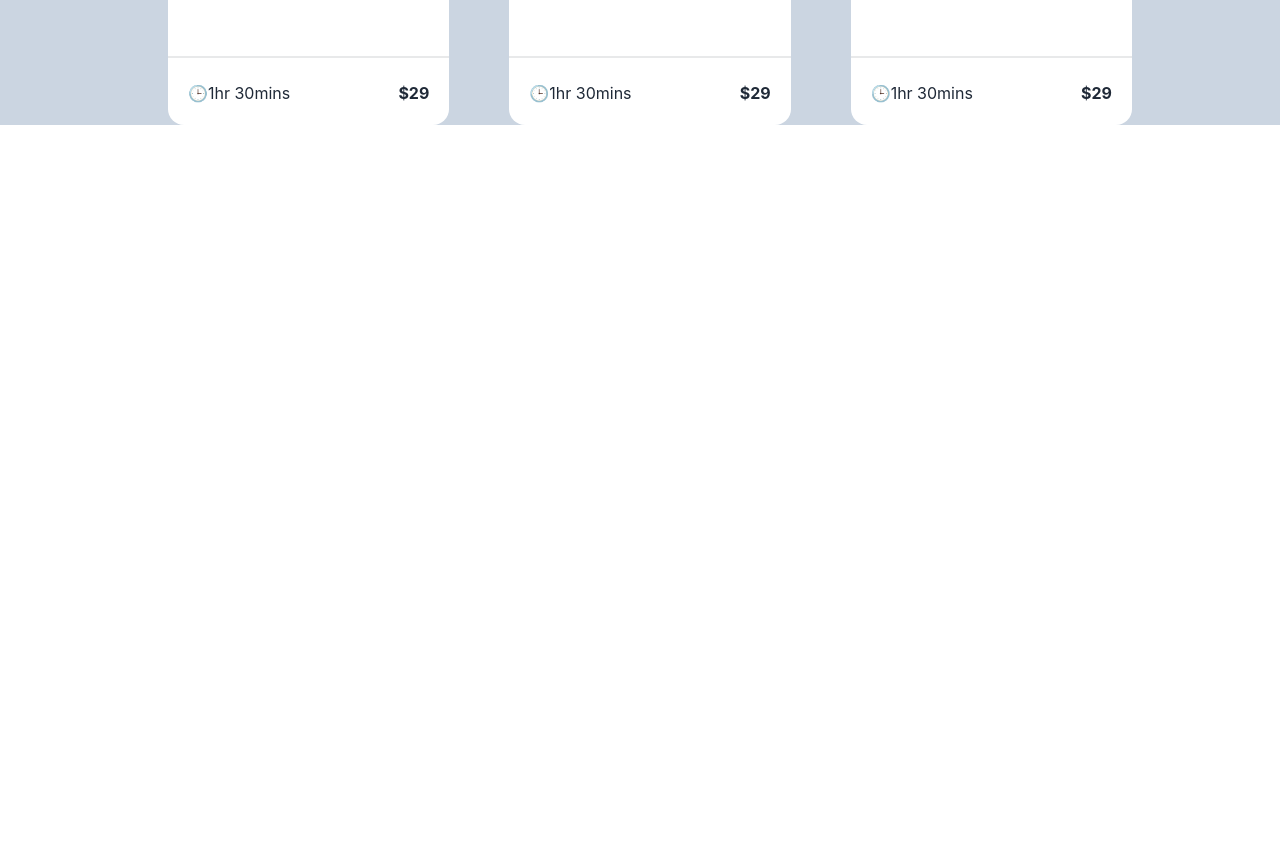
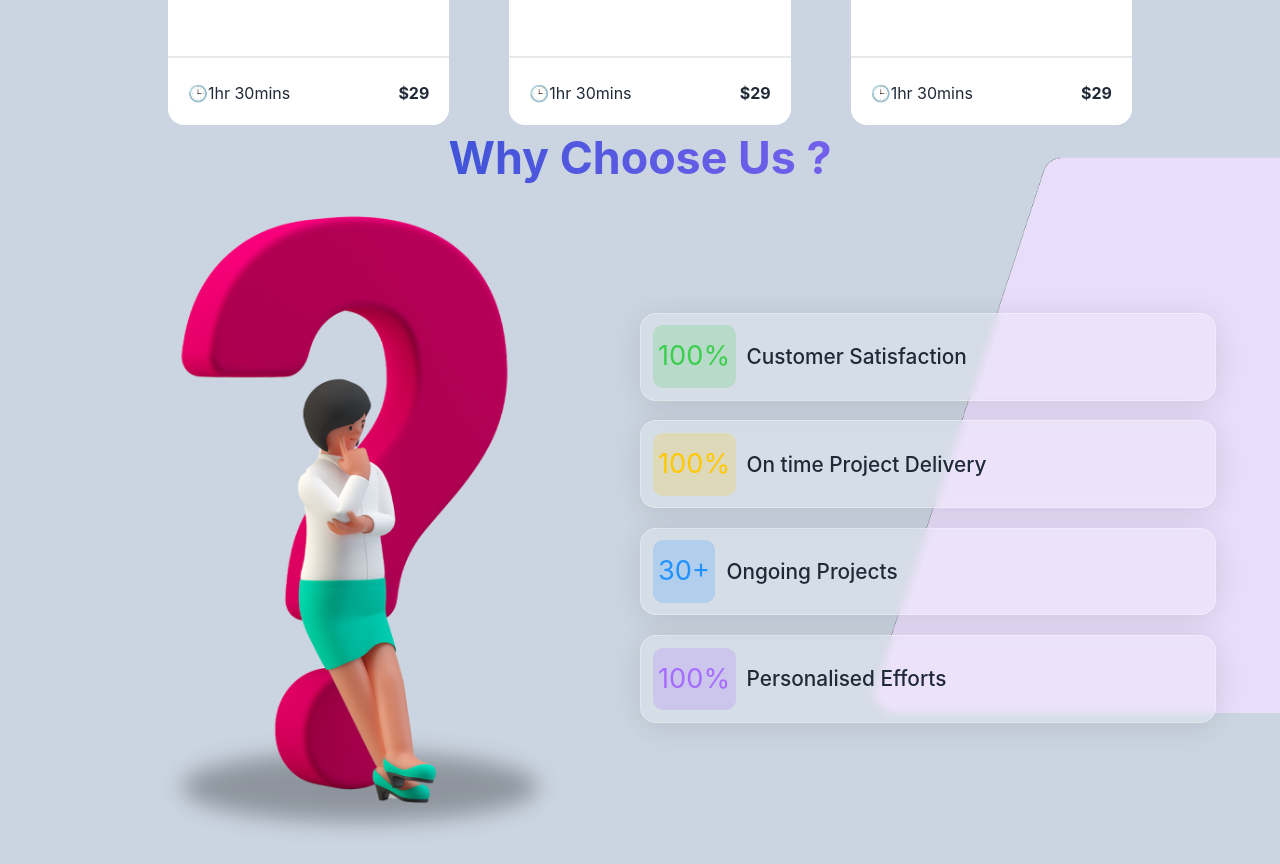
Before and after one commit to aponmahmud1999/Nitex, a React (Create React App) app: page / in a window 1280 px wide. Shown: the part 1180-2044 px from the top of the page. Before the commit the page ends 1305 px from the top, so only its background shows below. Built offline with nearby package versions, Linux system fonts and the light colour scheme.

Commit message:
choose ection

```diff
--- a/src/App.js
+++ b/src/App.js
@@ -3,6 +3,7 @@ import './App.css';
 import Banner from './Components/Banner';
 import Service from './Components/Service';
 import Courses from './Components/Courses';
+import Whychoose from './Components/Whychoose';
 
 
 
@@ -12,6 +13,7 @@ function App() {
       <Banner/>
       <Service/>
       <Courses/>
+      <Whychoose/>
 
 
 
--- a/src/Components/Whychoose.js
+++ b/src/Components/Whychoose.js
@@ -0,0 +1,103 @@
+import React from 'react';
+import ques from './Images/Why choose us images.png'
+
+const Whychoose = () => {
+    return (
+        <div className="bg-[url('/public/Images/choose-bg.png')]"
+        data-aos="fade-up"
+        style={{
+
+          backgroundPosition: "top",
+          backgroundRepeat: "no-repeat",
+          backgroundSize: "cover",
+          height: "auto",
+          marginTop: 0,
+          paddingBottom: 20,
+        }}
+      >
+        <div className="mx-[5%] ">
+          <style jsx>
+            {`
+              .percentageP {
+                border-radius: 10px;
+                font-size: 1.7rem;
+                margin-top: auto;
+                margin-bottom: auto;
+                display: flex;
+                justify-content: center !important;
+              }
+              .glassCard {
+                background: rgba(255, 255, 255, 0.2);
+                border-radius: 16px;
+                box-shadow: 0 4px 30px rgba(0, 0, 0, 0.1);
+                backdrop-filter: blur(5px);
+                -webkit-backdrop-filter: blur(5px);
+                border: 1px solid rgba(255, 255, 255, 0.3);
+              }
+            `}
+          </style>
+          <h1 className="text-center text-[2rem] lg:text-[2.8rem]  font-bold text-transparent bg-clip-text bg-gradient-to-r   from-[#0e48c5] to-[#a66cff]">
+            Why Choose Us ?
+          </h1>
+          <div className="md:flex ">
+            <div className=" md:w-[50%]  flex flex-col justify-center pr-[15px]">
+              <div className="mx-auto w-[80%] md:w-full">
+                <img
+                  src={ques}
+                  className="mx-auto"
+                  width="503px"
+                  height={503}
+                  alt=""
+                />
+              </div>
+            </div>
+
+            <div className="flex flex-col gap-y-[3%] justify-center md:w-[50%]">
+              <div className="flex glassCard p-[2%] mt-[5%] lg:mt-0 rounded-xl">
+                <h1 className="percentageP text-[#3ccf4e] bg-[rgba(60,207,78,.2)] py-[2%] px-[1%]">
+                  100%
+                </h1>
+                <div className="pl-[2%] flex flex-col justify-center">
+                  <h1 className="text-[1rem] lg:text-[1.3rem] font-medium">
+                    Customer Satisfaction
+                  </h1>
+                </div>
+              </div>
+              <div className="flex glassCard p-[2%] mt-[5%] lg:mt-0 rounded-xl">
+                <h1 className="percentageP text-[#ffc800] bg-[rgba(255,200,0,.2)] py-[2%] px-[1%]">
+                  100%
+                </h1>
+                <div className="pl-[2%] flex flex-col justify-center">
+                  <h1 className="text-[1rem] lg:text-[1.3rem]  font-medium">
+                    On time Project Delivery
+                  </h1>
+                </div>
+              </div>
+              <div className="flex glassCard p-[2%] mt-[5%] lg:mt-0 rounded-xl">
+                <h1 className="percentageP  text-[#2192ff] bg-[rgba(33,146,255,.2)] py-[2%] px-[1%]">
+                  30+
+                </h1>
+                <div className="pl-[2%] flex flex-col justify-center">
+                  <h1 className="text-[1rem] lg:text-[1.3rem]  font-medium">
+                    Ongoing Projects
+                  </h1>
+                </div>
+              </div>
+              <div className="flex glassCard p-[2%] mt-[5%] lg:mt-0 rounded-xl">
+                <h1 className="percentageP text-[#a66cff] bg-[rgba(166,108,255,.2)] py-[2%] px-[1%]">
+                  100%
+                </h1>
+                <div className="pl-[2%] flex flex-col justify-center">
+                  <h1 className="text-[1rem] lg:text-[1.3rem]  font-medium">
+                    Personalised Efforts
+                  </h1>
+                </div>
+              </div>
+            </div>
+          </div>
+        </div>
+      </div>
+    );
+};
+
+export default Whychoose;
```
